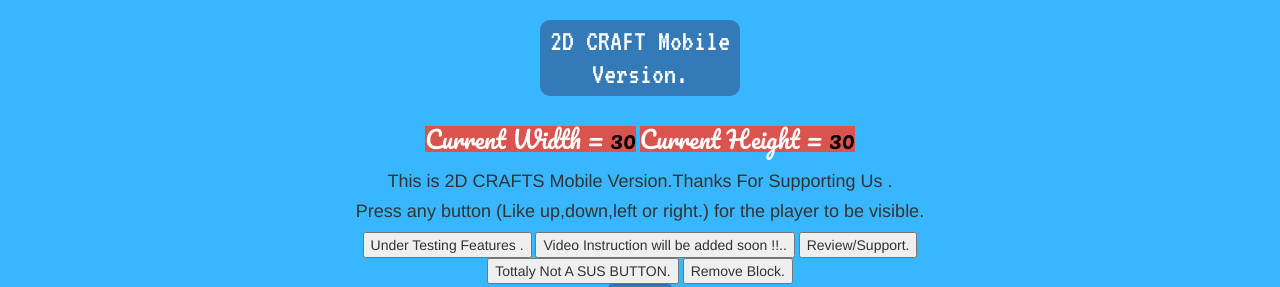
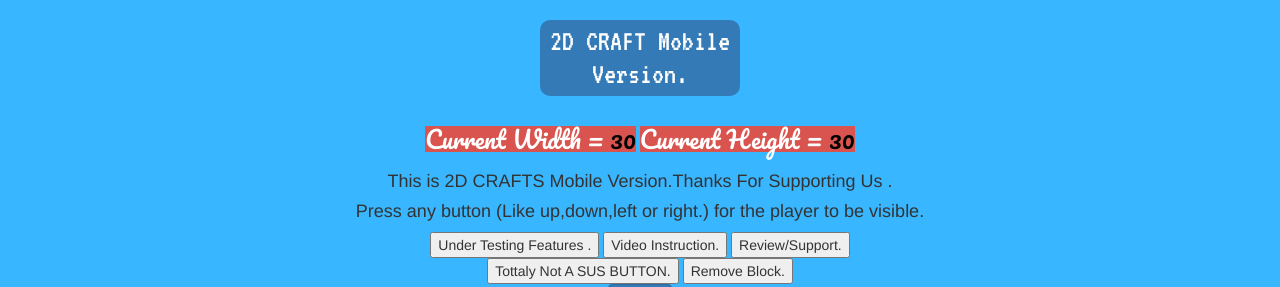
Before and after one commit to SwarnimMayukh/2D-CRAFT-Mobile-Early-Access-, a plain HTML site: page index.html in a window 1280 px wide. Shown: the top 287 px of the page. Drawn offline with nearby package versions, Linux system fonts and the light colour scheme.

Commit message:
Add files via upload

```diff
--- a/index.html
+++ b/index.html
@@ -28,7 +28,7 @@
 	<div id="div2"></div>
 	<h4 id="splash">Press any button (Like up,down,left or right.) for the player to be visible.</h4>
 	<button id="testing_features1" onclick="testing_features()">Under Testing Features . </button>
-	<button id="video_instruction" onclick="instruction()">Video Instruction will be added soon !!..</button>
+	<button id="video_instruction" onclick="instruction()">Video Instruction.</button>
 	<button id="light_it_up1" onclick="light_it_up()">Light It Up.</button>
     <button id="enter1" onclick="enter()">Enter.</button>
 	<button id="back1" onclick="back()">Exit.</button>
```
